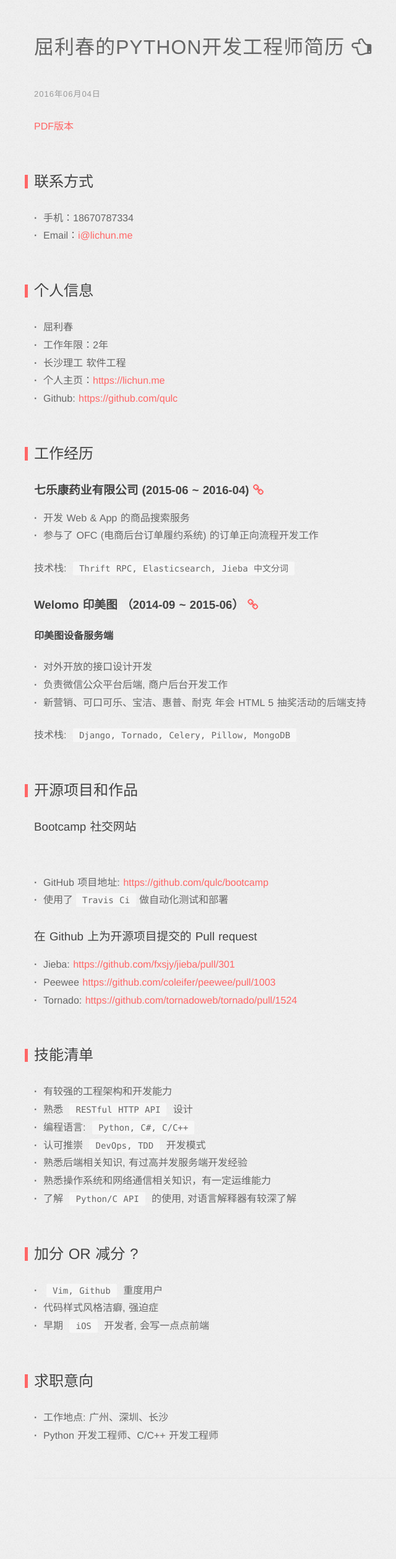
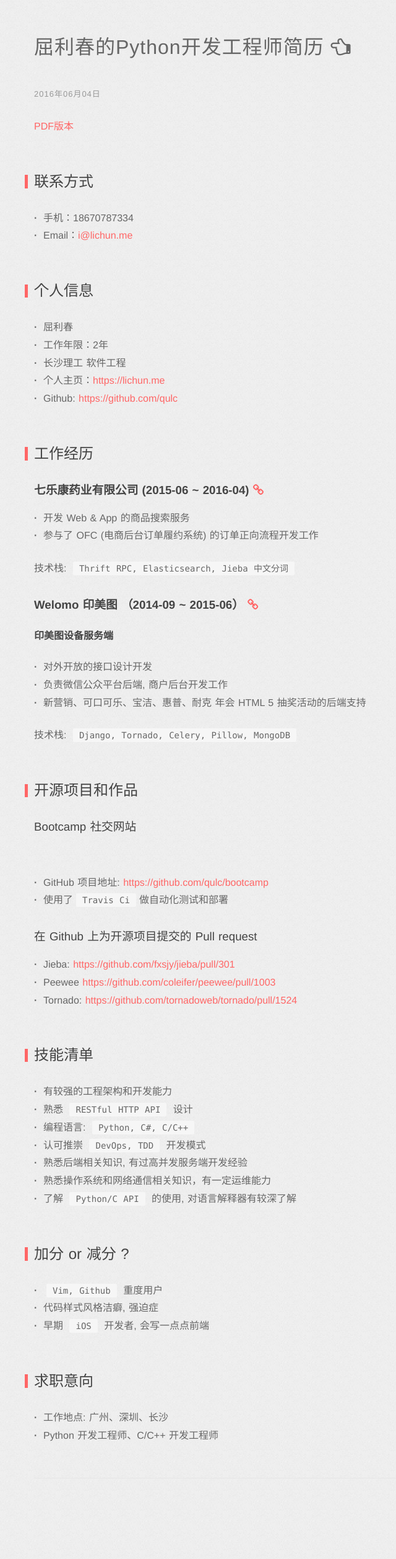
Before and after one commit to qulc/qulc.github.io, a Jekyll site: the page built from _posts/2015-01-01-resume.md, in a window 1280 px wide. Shown: the whole page at 62% size, without its empty margins (285-925 px from the left). Built offline with Jekyll 4.4.1, drawn with Linux system fonts in a browser that asks for light colours; nearby versions of some CDN libraries; comment, search, counter and statistics services are not loaded; grey boxes are pictures that could not be loaded.

Commit message:
Remove text-transform: uppercase; css

```diff
--- a/_sass/_base.scss
+++ b/_sass/_base.scss
@@ -4,10 +4,10 @@
   margin-bottom: 30px;
   border-bottom: 1px solid #e6e6e6;
 }
-.post h1,
-.post h2 {
-  text-transform: uppercase;
-}
+// .post h1,
+// .post h2 {
+//   text-transform: uppercase;
+// }
 .post h1 a:hover,
 .post h2 a:hover {
   border-bottom: 3px solid #666;
```
